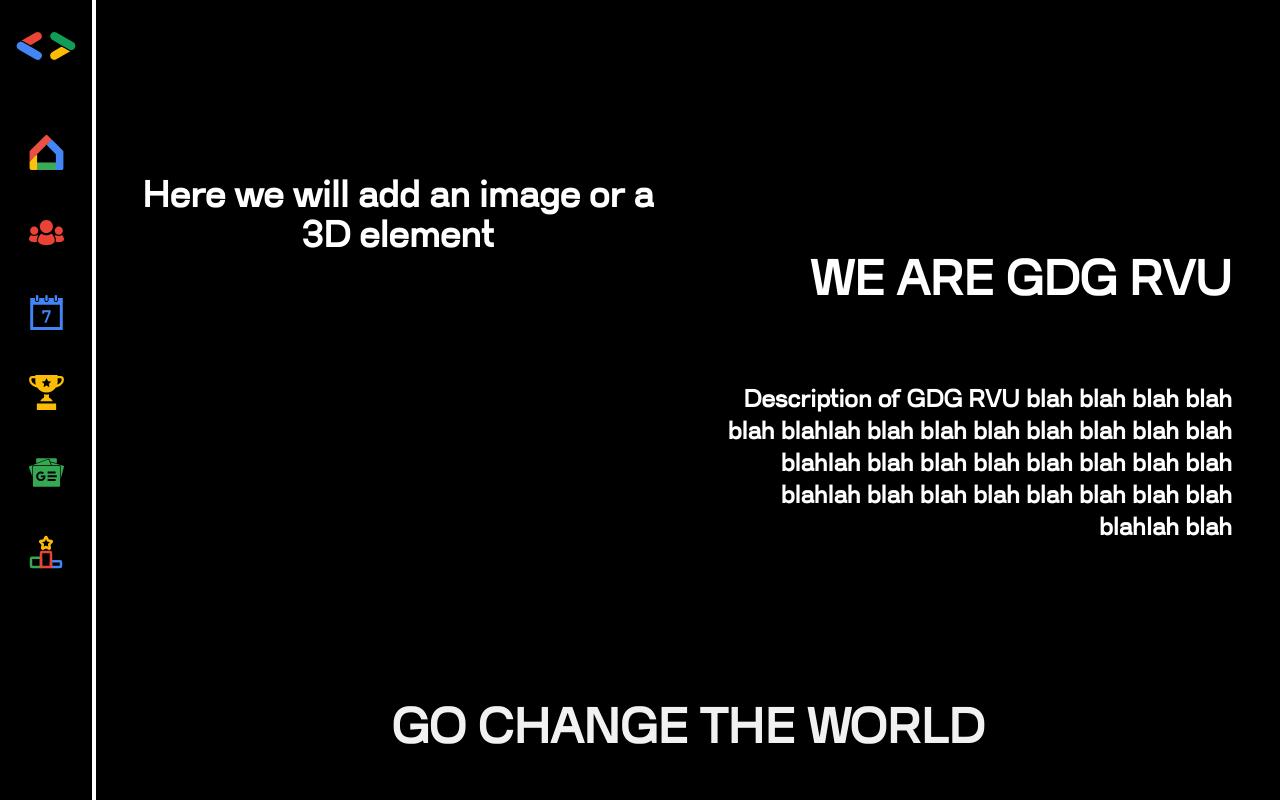
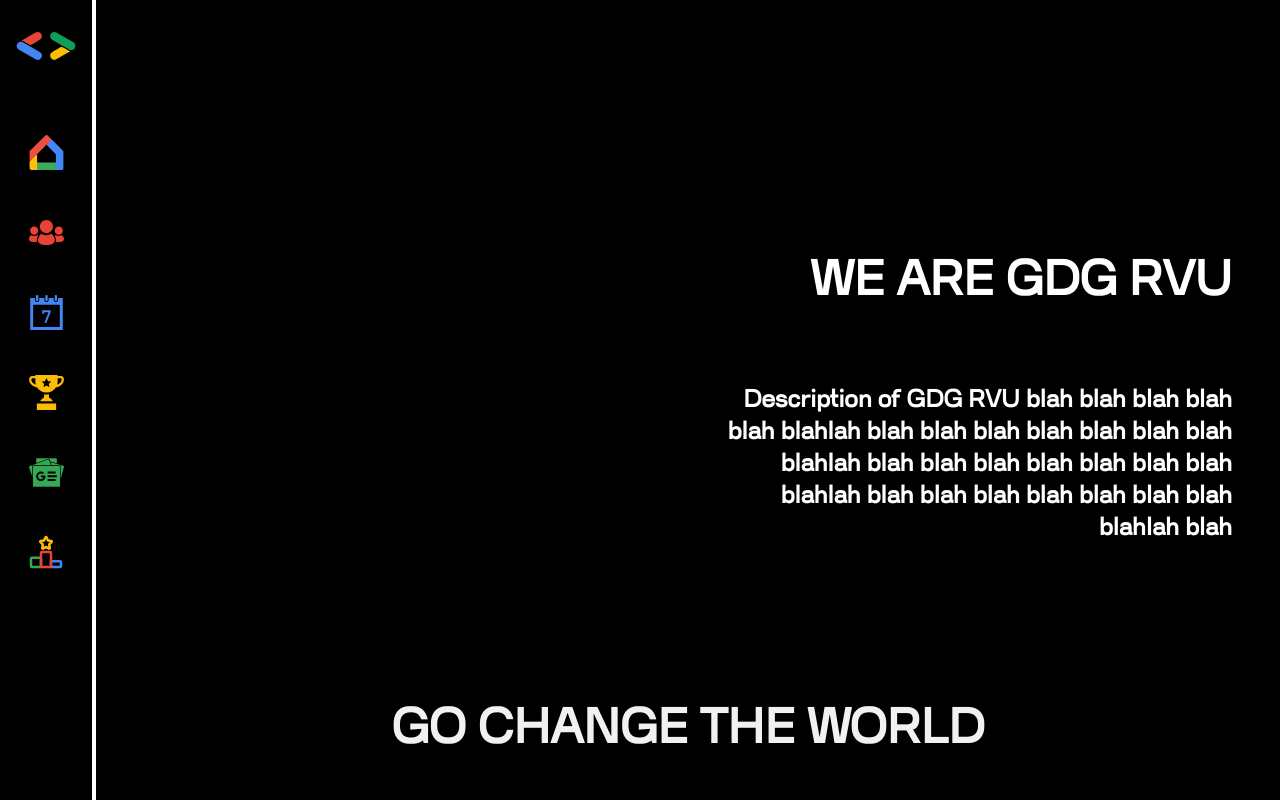
Before and after one commit to GDG-On-Campus-RVU/GDG-Website, a React (Vite) app: page / in a window 1280 px wide. Built offline with nearby package versions, Linux system fonts and the light colour scheme.

Commit message:
added 3d element

```diff
--- a/package.json
+++ b/package.json
@@ -10,6 +10,7 @@
     "preview": "vite preview"
   },
   "dependencies": {
+    "@splinetool/react-spline": "^4.0.0",
     "@tailwindcss/vite": "^4.0.16",
     "framer-motion": "^12.6.3",
     "react": "^18.3.1",
--- a/src/Components/HomePage/FirstSection.jsx
+++ b/src/Components/HomePage/FirstSection.jsx
@@ -1,5 +1,9 @@
 import React, { useState, useEffect } from 'react';
 import { motion, AnimatePresence } from "framer-motion";
+
+import Spline from '@splinetool/react-spline';
+
+
 
 const ScrambleText = ({ text, onComplete }) => {
     const [displayedText, setDisplayedText] = useState(text);
@@ -77,20 +81,32 @@
                     transition={{ duration: 1.5 }}
                 >
                     {/* Left Section */}
+
                     <motion.div
-                        className="text-center mt-20 col-span-0 flex items-center justify-center"
+                        className="absolute inset-0 z-0 flex items-center justify-center z-0"
                         initial={{ opacity: 0, y: 20 }}
                         animate={{ opacity: 1, y: 0 }}
                         transition={{ delay: 0.5, duration: 0.8 }}
                         onAnimationComplete={() => setShowHeading(true)}
-                    >
-                        Here we will add an image or a 3D element
-                    </motion.div>
+                        >
+                        <div style={{
+                            transform: 'scale(1.5) translateX(-20%)',
+                            transformOrigin: 'center',
+                            width: '100%',
+                            height: '100%',
+                            }}>
+                            <Spline
+                                scene="https://prod.spline.design/bP7bWHRoYrCEc54f/scene.splinecode"
+                                style={{ width: '100vw', height: '100vh' }}
+                            />
+                        </div>
+
+                        </motion.div>
 
                     {/* Right-Side Text */}
                     {showHeading && (
                         <motion.div
-                            className="col-start-2 row-start-1 flex flex-col justify-end items-end text-right p-4 self-end"
+                            className="col-start-2 row-start-1 flex flex-col justify-end items-end text-right p-4 self-end z-10"
                             initial={{ opacity: 0, y: 50 }}
                             animate={{ opacity: 1, y: 0 }}
                             transition={{ duration: 0.8 }}
@@ -104,7 +120,7 @@
 
                     {showDescription && (
                         <motion.div
-                            className="col-start-2 row-start-2 flex flex-col justify-start items-end text-right p-4"
+                            className="col-start-2 row-start-2 flex flex-col justify-start items-end text-right p-4 z-10"
                             initial={{ opacity: 0, x: 50 }}
                             animate={{ opacity: 1, x: 0 }}
                             transition={{ duration: 0.8 }}
@@ -119,7 +135,7 @@
                     {/* Bottom Center Text */}
                     {showGoChangeText && (
                         <motion.div
-                            className="col-span-2 flex justify-center items-end p-4 font-bebas"
+                            className="col-span-2 flex justify-center items-end p-4 font-bebas z-10"
                             // initial={{ opacity: 0, y: 50 }}
                             animate={{ opacity: 1, y: 0 }}
                             transition={{ delay: 1, duration: 1 }}
```
Also changed, not shown: 1 other file (tests, documents, lock files or other folders).
